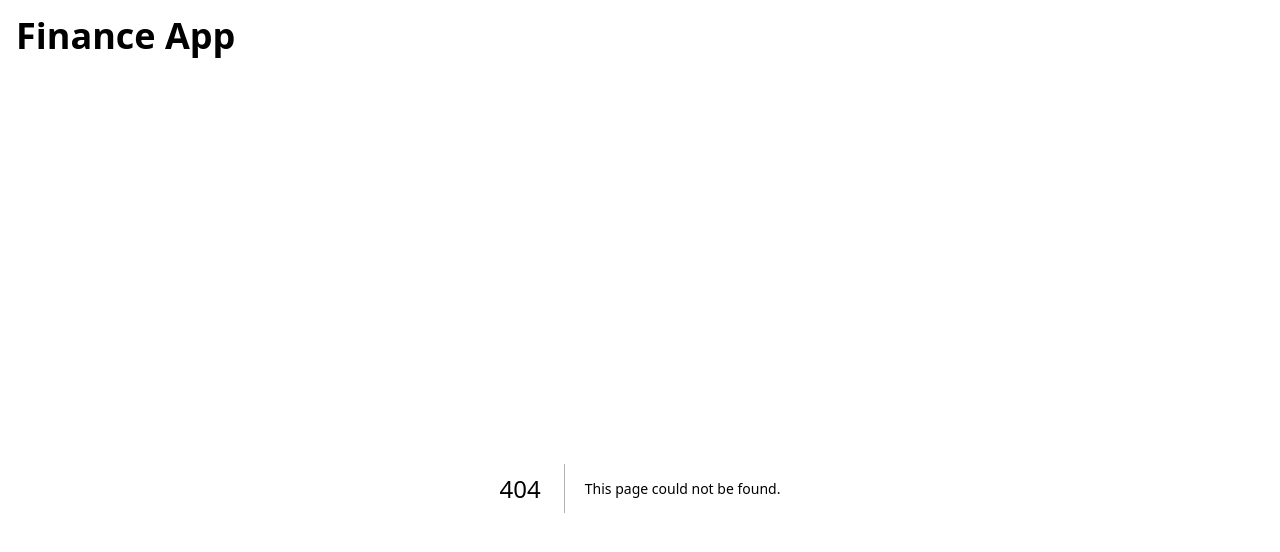
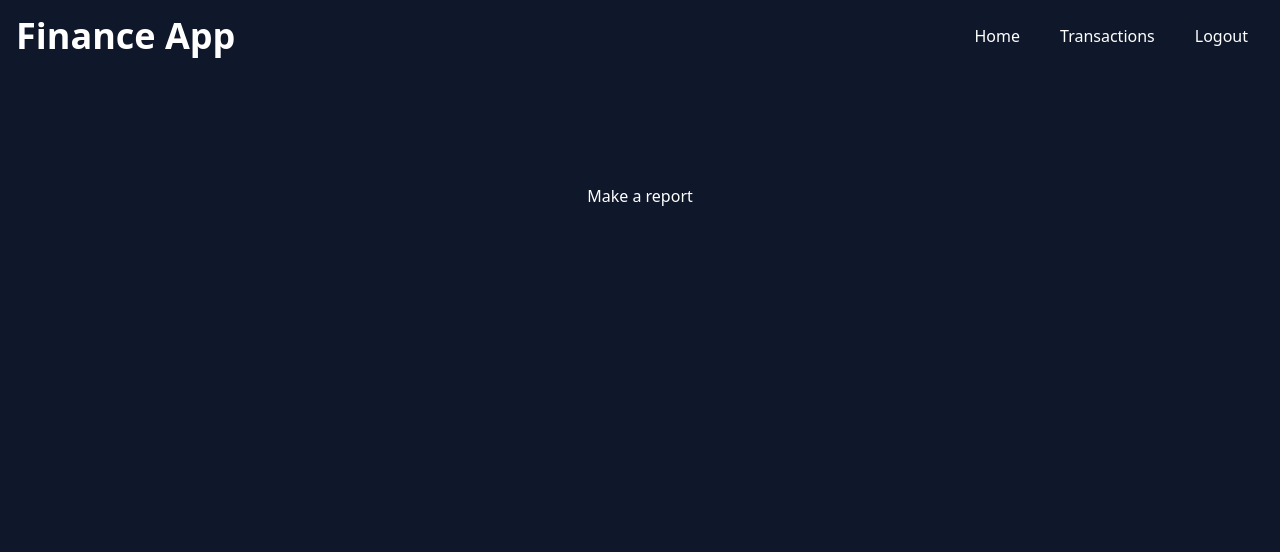
Before and after one commit to Gene9898/tiktok-hackathon-frontend, a Next.js app: page /report in a window 1280 px wide. Before the commit this address had no page. Shown: the top 552 px of the page. Built offline with nearby package versions, Linux system fonts and the light colour scheme.

Commit message:
report button

```diff
--- a/components/transactionObj.js
+++ b/components/transactionObj.js
@@ -1,5 +1,19 @@
 const React = require('react');
 const { currencyFormatter } = require("lib/utils");
+
+const handleClick = () => {
+  // Redirect to the report page URL
+  window.location.href = '/report';
+};
+
+const buttonElement = React.createElement(
+  'button',
+  {
+    className: 'report',
+    onClick: handleClick, // Attach the click event handler
+  },
+  'Report'
+);
 
 function Transaction({ color, title, amount }) {
   return (
@@ -11,7 +25,10 @@ function Transaction({ color, title, amount }) {
         }),
         React.createElement("h4", { className: "capitalize" }, title)
       ),
-      React.createElement("p", null, currencyFormatter(amount))
+      React.createElement("div", { className: "flex items-center gap-9" },
+        React.createElement("p", null, currencyFormatter(amount)),
+        buttonElement
+      )
     )
   );
 }
--- /dev/null
+++ b/pages/report.js
@@ -0,0 +1,7 @@
+export default  function Home() {
+    return (
+      <header>
+        <main className="flex min-h-screen flex-col items-center justify-between p-24">Make a report</main>
+      </header>
+    );
+  }
--- a/styles/globals.css
+++ b/styles/globals.css
@@ -51,4 +51,8 @@
   .btn-primary-outline{
     @apply text-lime-400;
   }
+
+  .report{
+    @apply text-white capitalize hover:text-red-600;
+  }
 }
```
